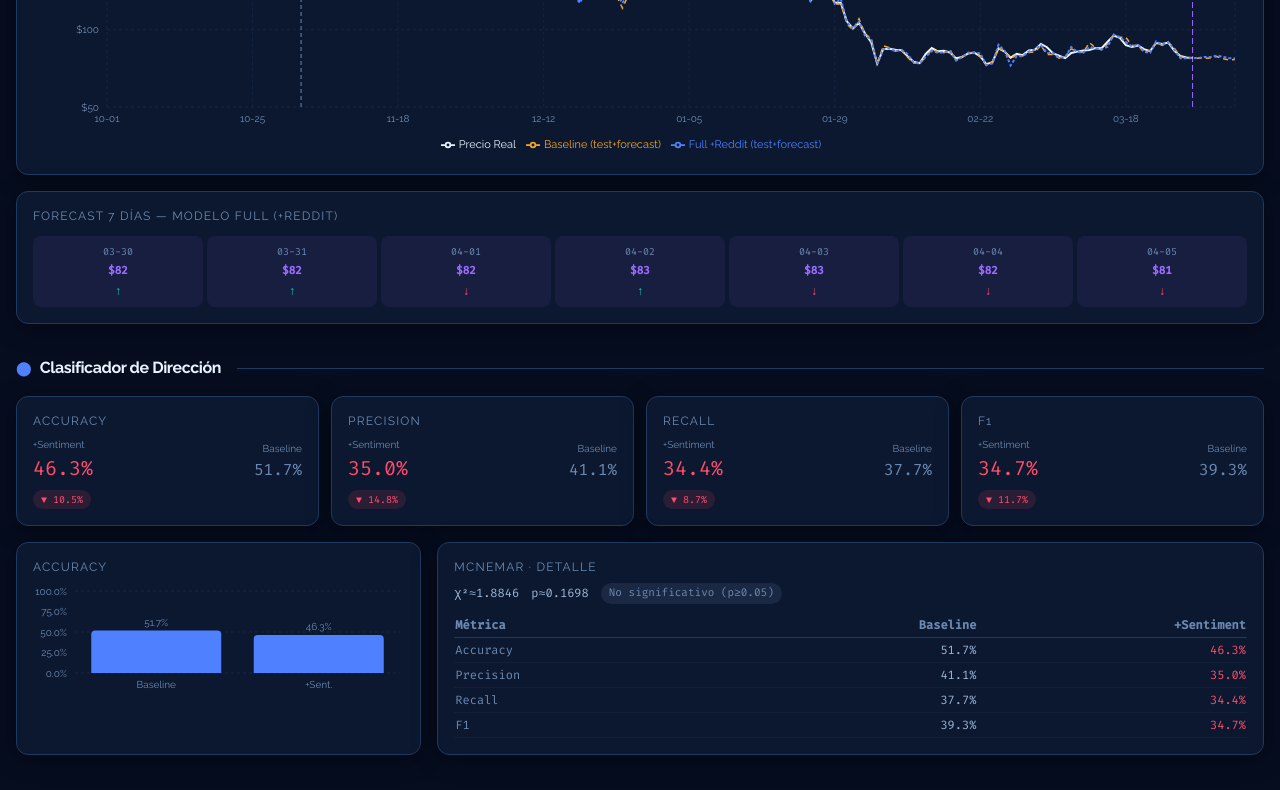
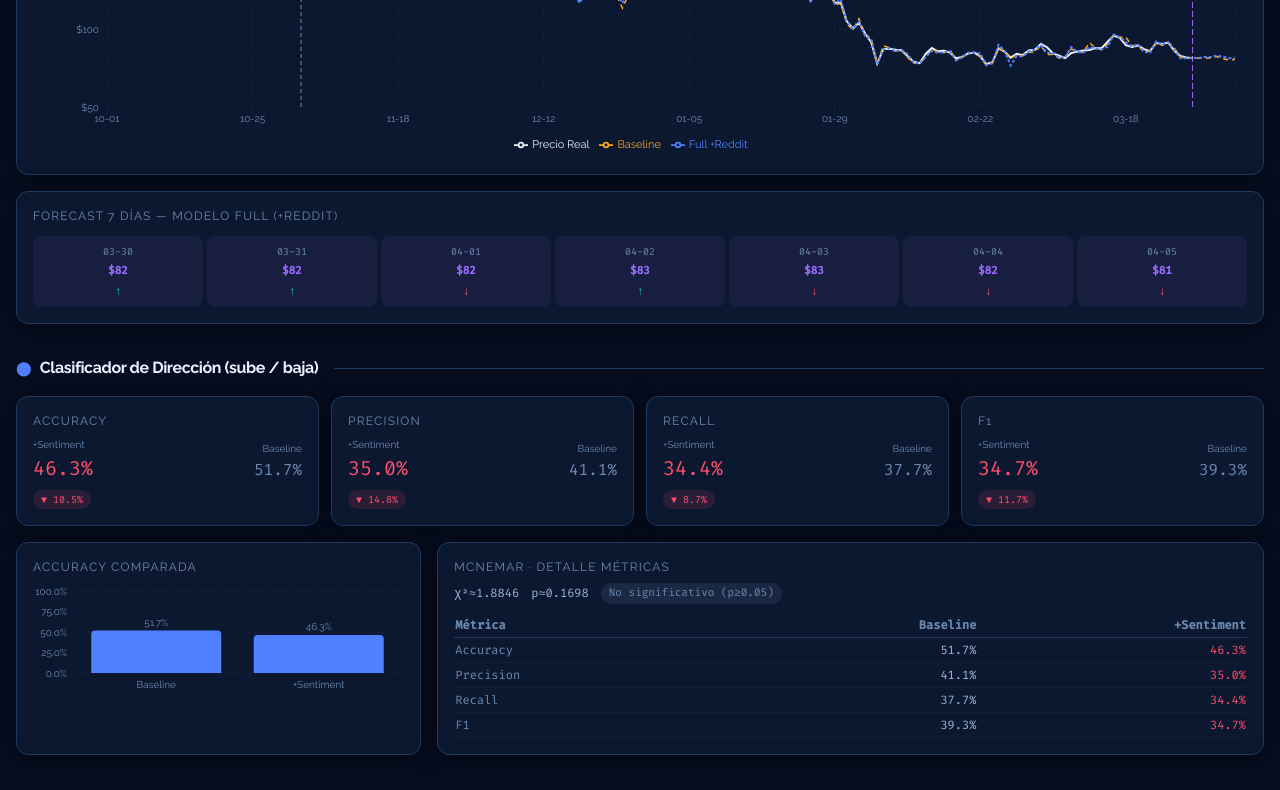
Before and after one commit to bautiaraujo/sol-sentiment-dashboard, a Next.js app in the folder dashboard/: page / in a window 1280 px wide. Shown: the part 440-1230 px from the top of the page. Built offline with nearby package versions, Linux system fonts and the light colour scheme.

Commit message:
Update Dashboard.tsx

```diff
--- a/dashboard/app/components/Dashboard.tsx
+++ b/dashboard/app/components/Dashboard.tsx
@@ -1,6 +1,8 @@
 "use client";
-import { LineChart, Line, XAxis, YAxis, CartesianGrid, Tooltip,
-  Legend, ResponsiveContainer, ComposedChart, Bar, ReferenceLine } from "recharts";
+import {
+  LineChart, Line, BarChart, Bar, XAxis, YAxis, CartesianGrid,
+  Tooltip, Legend, ResponsiveContainer, ComposedChart, ReferenceLine
+} from "recharts";
 
 export interface DashboardData {
   last_updated: string;
@@ -33,41 +35,29 @@ const C = {
   positive:"#10CFAA", negative:"#FF4D6A", muted:"#6B89B0",
   grid:"#1E3A5F", card:"#0C1830", forecast:"#9B6BFF",
 };
-const fmtPct = (v: number) => `${(v*100).toFixed(1)}%`;
-const fmtUsd = (v: number) => `$${v.toLocaleString("en-US",{maximumFractionDigits:2})}`;
+const fmtPct  = (v: number) => `${(v*100).toFixed(1)}%`;
+const fmtUsd  = (v: number) => `$${v.toLocaleString("en-US",{maximumFractionDigits:2})}`;
 const fmtDate = (s: string) => s ? s.slice(5) : "";
 
-// ── Main combined chart ────────────────────────────────────────────────────
 function PriceChart({ data }: { data: DashboardData }) {
   const testMap  = new Map((data.price_test ?? data.price_predictions ?? []).map(d => [d.date, d]));
   const history  = data.price_history ?? [];
   const forecast = data.forecast_7d ?? [];
 
-  // Build unified timeline: history (with test overlay where available) + forecast
   const histPoints = history.map(h => {
     const t = testMap.get(h.date);
-    return {
-      date:      h.date,
-      real:      h.real,
-      pred_base: t?.pred_base ?? null,
-      pred_full: t?.pred_full ?? null,
-      zone:      t ? "test" : "hist",
-    };
+    return { date: h.date, real: h.real,
+             pred_base: t?.pred_base ?? undefined,
+             pred_full: t?.pred_full ?? undefined };
   });
-
   const fcPoints = forecast.map(f => ({
-    date:      f.date,
-    real:      null as number | null,
-    pred_base: f.pred_base,
-    pred_full: f.pred_full,
-    zone:      "forecast",
+    date: f.date, real: undefined as number|undefined,
+    pred_base: f.pred_base, pred_full: f.pred_full,
   }));
 
-  // Show last 180 days of history for readability + forecast
   const chartData = [...histPoints.slice(-180), ...fcPoints];
-  const todayDate = data.today_date ?? null;
-  const testDates = Array.from(testMap.keys()).sort();
-  const testStart = testDates[0] ?? null;
+  const todayDate = data.today_date ?? undefined;
+  const testStart = Array.from(testMap.keys()).sort()[0] ?? undefined;
 
   return (
     <ResponsiveContainer width="100%" height={360}>
@@ -76,52 +66,38 @@ function PriceChart({ data }: { data: DashboardData }) {
         <XAxis dataKey="date" tickFormatter={fmtDate}
                tick={{fill:C.muted,fontSize:10}} axisLine={false} tickLine={false}
                interval={Math.floor(chartData.length / 8)}/>
-        <YAxis tickFormatter={v=>`$${v}`} tick={{fill:C.muted,fontSize:10}}
-               axisLine={false} tickLine={false} width={70}
-               domain={["auto","auto"]}/>
-        <Tooltip
-          contentStyle={{background:C.card,border:`1px solid ${C.grid}`,borderRadius:8,fontSize:12}}
-          formatter={(v: number|null) => v != null ? fmtUsd(v) : "—"}
-          labelStyle={{color:C.muted}}
-        />
-        <Legend wrapperStyle={{fontSize:11,color:C.muted}} formatter={v =>
-          v==="real"?"Precio Real": v==="pred_base"?"Baseline (test+forecast)": v==="pred_full"?"Full +Reddit (test+forecast)":""}/>
-
-        {/* Linea vertical: inicio del test set */}
+        <YAxis tickFormatter={v => `$${v}`} tick={{fill:C.muted,fontSize:10}}
+               axisLine={false} tickLine={false} width={70} domain={["auto","auto"]}/>
+        <Tooltip contentStyle={{background:C.card,border:`1px solid ${C.grid}`,borderRadius:8,fontSize:12}}
+                 formatter={(v: number|string) => typeof v === "number" ? fmtUsd(v) : "—"}
+                 labelStyle={{color:C.muted}}/>
+        <Legend wrapperStyle={{fontSize:11,color:C.muted}}
+                formatter={v => v==="real"?"Precio Real":
+                                v==="pred_base"?"Baseline":
+                                v==="pred_full"?"Full +Reddit":""}/>
         {testStart && (
           <ReferenceLine x={testStart} stroke={C.muted} strokeDasharray="4 3"
             label={{value:"Test →",fill:C.muted,fontSize:9,position:"insideTopLeft"}}/>
         )}
-        {/* Linea vertical: hoy / inicio del forecast */}
         {todayDate && (
           <ReferenceLine x={todayDate} stroke={C.forecast} strokeDasharray="6 3"
             label={{value:"HOY",fill:C.forecast,fontSize:10,position:"insideTopRight"}}/>
         )}
-
-        {/* Precio real (toda la historia) */}
-        <Line dataKey="real" name="real" stroke={C.real} strokeWidth={2}
-              dot={false} connectNulls={false}/>
-        {/* Prediccion baseline (solo en test y forecast) */}
-        <Line dataKey="pred_base" name="pred_base" stroke={C.baseline}
-              strokeWidth={1.5} dot={false} strokeDasharray="5 4" connectNulls/>
-        {/* Prediccion full (solo en test y forecast) */}
-        <Line dataKey="pred_full" name="pred_full" stroke={C.full}
-              strokeWidth={2} dot={false} strokeDasharray="3 2" connectNulls/>
+        <Line dataKey="real"      name="real"      stroke={C.real}     strokeWidth={2}   dot={false} connectNulls={false}/>
+        <Line dataKey="pred_base" name="pred_base" stroke={C.baseline} strokeWidth={1.5} dot={false} strokeDasharray="5 4" connectNulls/>
+        <Line dataKey="pred_full" name="pred_full" stroke={C.full}     strokeWidth={2}   dot={false} strokeDasharray="3 2" connectNulls/>
       </LineChart>
     </ResponsiveContainer>
   );
 }
 
-// ── Forecast 7d cards ─────────────────────────────────────────────────────
 function ForecastCards({ forecast, todayPrice }: {
   forecast: DashboardData["forecast_7d"]; todayPrice: number | null;
 }) {
   if (!forecast?.length) return null;
   return (
     <div className="glass-card p-4 fade-in">
-      <div className="flex items-center justify-between mb-3">
-        <p className="text-xs uppercase tracking-widest text-muted">Forecast 7 días — modelo full (+Reddit)</p>
-      </div>
+      <p className="text-xs uppercase tracking-widest text-muted mb-3">Forecast 7 días — modelo full (+Reddit)</p>
       <div className="grid grid-cols-7 gap-1">
         {forecast.map((f, i) => {
           const prev = i === 0 ? todayPrice : forecast[i-1].pred_full;
@@ -142,38 +118,58 @@ function ForecastCards({ forecast, todayPrice }: {
   );
 }
 
-// ── Sentiment chart ───────────────────────────────────────────────────────
 function SentimentChart({ data }: { data: DashboardData["sentiment_daily"] }) {
   if (!data?.length) return <p className="text-muted text-xs">Sin datos de sentimiento</p>;
   const prices = data.map(d => d.price);
   const pMin = Math.min(...prices), pMax = Math.max(...prices);
   const cd = data.map(d => ({
     ...d,
-    priceNorm: pMax > pMin ? parseFloat(((d.price - pMin) / (pMax - pMin)).toFixed(4)) : 0.5,
+    priceNorm: pMax > pMin ? parseFloat(((d.price-pMin)/(pMax-pMin)).toFixed(4)) : 0.5,
   }));
   return (
     <ResponsiveContainer width="100%" height={220}>
       <ComposedChart data={cd} margin={{top:4,right:8,left:0,bottom:0}}>
         <CartesianGrid stroke={C.grid} strokeDasharray="3 3" strokeOpacity={0.4}/>
-        <XAxis dataKey="date" tickFormatter={fmtDate} tick={{fill:C.muted,fontSize:10}}
-               axisLine={false} tickLine={false} interval="preserveStartEnd"/>
+        <XAxis dataKey="date" tickFormatter={fmtDate}
+               tick={{fill:C.muted,fontSize:10}} axisLine={false} tickLine={false}
+               interval="preserveStartEnd"/>
         <YAxis yAxisId="sent" domain={[-1,1]} tick={{fill:C.muted,fontSize:10}}
                axisLine={false} tickLine={false} width={36}/>
         <YAxis yAxisId="price" orientation="right" domain={[0,1]} hide/>
         <Tooltip contentStyle={{background:C.card,border:`1px solid ${C.grid}`,borderRadius:8,fontSize:12}}/>
         <ReferenceLine yAxisId="sent" y={0} stroke={C.grid} strokeDasharray="4 4"/>
-        <Bar dataKey="sentiment" yAxisId="sent" name="Sentiment" radius={[2,2,0,0]}
-             fill={C.full} opacity={0.75}/>
-        <Line dataKey="priceNorm" yAxisId="price" name="Precio norm."
-              stroke={C.baseline} strokeWidth={1.5} dot={false} strokeDasharray="4 3"/>
+        <Bar dataKey="sentiment" yAxisId="sent" radius={[2,2,0,0]} fill={C.full} opacity={0.75}/>
+        <Line dataKey="priceNorm" yAxisId="price" stroke={C.baseline}
+              strokeWidth={1.5} dot={false} strokeDasharray="4 3"/>
       </ComposedChart>
     </ResponsiveContainer>
   );
 }
 
-// ── KPI card ──────────────────────────────────────────────────────────────
+function AccuracyBar({ baseline, full }: { baseline: number; full: number }) {
+  const barData = [
+    { name: "Baseline",   v: baseline },
+    { name: "+Sentiment", v: full },
+  ];
+  return (
+    <ResponsiveContainer width="100%" height={120}>
+      <BarChart data={barData} margin={{top:8,right:4,left:0,bottom:0}}>
+        <CartesianGrid stroke={C.grid} strokeDasharray="3 3" strokeOpacity={0.4} vertical={false}/>
+        <XAxis dataKey="name" tick={{fill:C.muted,fontSize:10}} axisLine={false} tickLine={false}/>
+        <YAxis domain={[0,1]} tickFormatter={fmtPct} tick={{fill:C.muted,fontSize:10}}
+               axisLine={false} tickLine={false} width={42}/>
+        <Tooltip formatter={(v: number|string) => typeof v === "number" ? fmtPct(v) : String(v)}
+                 contentStyle={{background:C.card,border:`1px solid ${C.grid}`}}/>
+        <Bar dataKey="v" radius={[4,4,0,0]} fill={C.full}
+             label={{position:"top",formatter:(v: number) => fmtPct(v),fill:C.muted,fontSize:10}}/>
+      </BarChart>
+    </ResponsiveContainer>
+  );
+}
+
 function KpiCard({label,baseline,full,format,higher=true,delay="0"}:{
-  label:string;baseline:number;full:number;format:(v:number)=>string;higher?:boolean;delay?:string}) {
+  label:string;baseline:number;full:number;
+  format:(v:number)=>string;higher?:boolean;delay?:string}) {
   const better = higher ? full > baseline : full < baseline;
   const pct = baseline !== 0 ? Math.abs(((full-baseline)/Math.abs(baseline))*100).toFixed(1) : "—";
   return (
@@ -199,28 +195,9 @@ function KpiCard({label,baseline,full,format,higher=true,delay="0"}:{
   );
 }
 
-function AccuracyBar({baseline,full}:{baseline:number;full:number}) {
-  const { BarChart: BC } = require("recharts");
-  return (
-    <ResponsiveContainer width="100%" height={120}>
-      <BC data={[{name:"Baseline",v:baseline},{name:"+Sent.",v:full}]}
-          margin={{top:8,right:4,left:0,bottom:0}}>
-        <CartesianGrid stroke={C.grid} strokeDasharray="3 3" strokeOpacity={0.4} vertical={false}/>
-        <XAxis dataKey="name" tick={{fill:C.muted,fontSize:10}} axisLine={false} tickLine={false}/>
-        <YAxis domain={[0,1]} tickFormatter={fmtPct} tick={{fill:C.muted,fontSize:10}}
-               axisLine={false} tickLine={false} width={42}/>
-        <Tooltip formatter={(v:number|string)=>typeof v==="number"?fmtPct(v):v}
-                 contentStyle={{background:C.card,border:`1px solid ${C.grid}`}}/>
-        <Bar dataKey="v" radius={[4,4,0,0]} fill={C.full}
-             label={{position:"top",formatter:(v:number)=>fmtPct(v),fill:C.muted,fontSize:10}}/>
-      </BC>
-    </ResponsiveContainer>
-  );
-}
-
-function RedditTable({posts}:{posts:DashboardData["reddit_posts"]}) {
-  const sc=(v:number|null)=>v==null?C.muted:v>=0.05?C.positive:v<=-0.05?C.negative:C.muted;
-  const sl=(v:number|null)=>v==null?"—":v>=0.05?"POS":v<=-0.05?"NEG":"NEU";
+function RedditTable({ posts }: { posts: DashboardData["reddit_posts"] }) {
+  const sc = (v: number|null) => v==null?C.muted:v>=0.05?C.positive:v<=-0.05?C.negative:C.muted;
+  const sl = (v: number|null) => v==null?"—":v>=0.05?"POS":v<=-0.05?"NEG":"NEU";
   return (
     <div className="overflow-auto max-h-[360px]">
       <table className="w-full text-xs">
@@ -233,7 +210,7 @@ function RedditTable({posts}:{posts:DashboardData["reddit_posts"]}) {
           </tr>
         </thead>
         <tbody>
-          {posts.map((p,i)=>(
+          {posts.map((p,i) => (
             <tr key={i} className="border-b border-[#111F38] hover:bg-[#0f2040] transition-colors">
               <td className="py-1.5 pr-2 font-mono text-muted whitespace-nowrap text-[10px]">{p.date}</td>
               <td className="py-1.5 pr-2 max-w-[260px]">
@@ -267,21 +244,20 @@ function SectionTitle({icon,label,delay}:{icon:string;label:string;delay:string}
   );
 }
 
-export function Dashboard({data}:{data:DashboardData|null}) {
+export function Dashboard({ data }: { data: DashboardData | null }) {
   if (!data) return (
     <div className="flex min-h-screen items-center justify-center text-muted font-mono text-sm">
       Sin datos — ejecutá <code className="ml-2 text-primary">python export_for_dashboard.py</code>
     </div>
   );
 
-  const {classifier:cls, regression:reg} = data;
+  const { classifier: cls, regression: reg } = data;
   const updatedAt = new Date(data.last_updated).toLocaleString("es-AR",
     {dateStyle:"medium",timeStyle:"short"});
 
   return (
     <main className="min-h-screen bg-bg text-body px-4 py-8 max-w-[1400px] mx-auto">
 
-      {/* Header */}
       <header className="flex flex-col sm:flex-row sm:items-end justify-between gap-4 mb-8 fade-in">
         <div>
           <div className="flex items-center gap-3 mb-2">
@@ -291,7 +267,7 @@ export function Dashboard({data}:{data:DashboardData|null}) {
             </h1>
           </div>
           <p className="text-sm text-muted">
-            XGBoost + RoBERTa sentiment · Datos desde 2024 ·
+            XGBoost + RoBERTa · Precios 2024+ ·
             Modelo: {data.model_start_date} → {data.model_end_date} ({data.model_days} días)
           </p>
         </div>
@@ -312,7 +288,6 @@ export function Dashboard({data}:{data:DashboardData|null}) {
         </div>
       </header>
 
-      {/* Gráfico principal */}
       <section className="mb-8">
         <SectionTitle icon="◈" label="Precio Real · Test Set · Forecast 7 días" delay="0.05"/>
         <div className="glass-card p-5 mb-4 fade-in">
@@ -320,16 +295,15 @@ export function Dashboard({data}:{data:DashboardData|null}) {
             <span style={{color:C.real}}>━</span> Precio real (2024→hoy) &nbsp;
             <span style={{color:C.baseline}}>╌</span> Baseline &nbsp;
             <span style={{color:C.full}}>┅</span> Full (+Reddit) &nbsp;·&nbsp;
-            Las líneas de predicción aparecen en el test set y en el forecast
+            Predicciones aparecen en el test set y en el forecast
           </p>
           <PriceChart data={data}/>
         </div>
         <ForecastCards forecast={data.forecast_7d??[]} todayPrice={data.today_price}/>
       </section>
 
-      {/* Clasificador */}
       <section className="mb-8">
-        <SectionTitle icon="⬤" label="Clasificador de Dirección" delay="0.20"/>
+        <SectionTitle icon="⬤" label="Clasificador de Dirección (sube / baja)" delay="0.20"/>
         <div className="grid grid-cols-2 sm:grid-cols-4 gap-3 mb-4">
           <KpiCard label="Accuracy"  baseline={cls.baseline.accuracy}  full={cls.full.accuracy}  format={fmtPct} delay="0.22"/>
           <KpiCard label="Precision" baseline={cls.baseline.precision} full={cls.full.precision} format={fmtPct} delay="0.24"/>
@@ -338,11 +312,11 @@ export function Dashboard({data}:{data:DashboardData|null}) {
         </div>
         <div className="grid grid-cols-1 lg:grid-cols-3 gap-4">
           <div className="glass-card p-4 fade-in">
-            <p className="text-xs uppercase tracking-widest text-muted mb-2">Accuracy</p>
+            <p className="text-xs uppercase tracking-widest text-muted mb-2">Accuracy comparada</p>
             <AccuracyBar baseline={cls.baseline.accuracy} full={cls.full.accuracy}/>
           </div>
           <div className="lg:col-span-2 glass-card p-4 fade-in">
-            <p className="text-xs uppercase tracking-widest text-muted mb-2">McNemar · Detalle</p>
+            <p className="text-xs uppercase tracking-widest text-muted mb-2">McNemar · Detalle métricas</p>
             <div className="flex items-center gap-3 mb-3 flex-wrap">
               <span className="font-mono text-xs">χ²≈{cls.mcnemar.chi2}</span>
               <span className="font-mono text-xs">p≈{cls.mcnemar.p}</span>
@@ -353,12 +327,15 @@ export function Dashboard({data}:{data:DashboardData|null}) {
               </span>
             </div>
             <table className="w-full text-xs font-mono">
-              <thead><tr className="text-muted border-b border-border text-left">
+              <thead>
+                <tr className="text-muted border-b border-border text-left">
                   <th className="pb-1 pr-4">Métrica</th>
                   <th className="pb-1 pr-4 text-right">Baseline</th>
                   <th className="pb-1 text-right">+Sentiment</th>
-              </tr></thead>
-              <tbody>{(["accuracy","precision","recall","f1"] as const).map(k=>(
+                </tr>
+              </thead>
+              <tbody>
+                {(["accuracy","precision","recall","f1"] as const).map(k => (
                   <tr key={k} className="border-b border-[#111F38]">
                     <td className="py-1 pr-4 text-muted capitalize">{k}</td>
                     <td className="py-1 pr-4 text-right text-body">{fmtPct(cls.baseline[k])}</td>
@@ -367,13 +344,13 @@ export function Dashboard({data}:{data:DashboardData|null}) {
                       {fmtPct(cls.full[k])}
                     </td>
                   </tr>
-              ))}</tbody>
+                ))}
+              </tbody>
             </table>
           </div>
         </div>
       </section>
 
-      {/* Regresor */}
       <section className="mb-8">
         <SectionTitle icon="◆" label="Regresor de Precio — Métricas en Test Set" delay="0.30"/>
         <div className="grid grid-cols-1 sm:grid-cols-3 gap-3">
@@ -382,11 +359,10 @@ export function Dashboard({data}:{data:DashboardData|null}) {
           <KpiCard label="RMSE" baseline={reg.baseline.rmse} full={reg.full.rmse}
                    format={fmtUsd} higher={false} delay="0.34"/>
           <KpiCard label="R²"   baseline={reg.baseline.r2}   full={reg.full.r2}
-                   format={v=>v.toFixed(4)} delay="0.36"/>
+                   format={v => v.toFixed(4)} delay="0.36"/>
         </div>
       </section>
 
-      {/* Sentimiento + Reddit */}
       <section className="mb-8">
         <SectionTitle icon="◎" label="Sentimiento Reddit r/Solana" delay="0.38"/>
         <div className="grid grid-cols-1 lg:grid-cols-5 gap-4">
```
Lines whose indentation alone changed are shown as unchanged.
